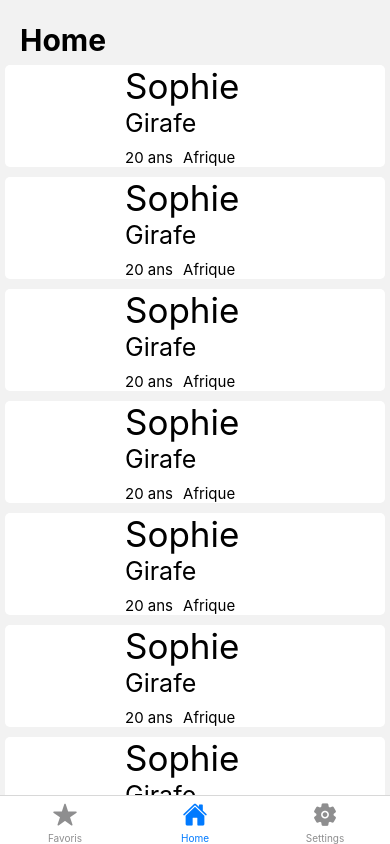
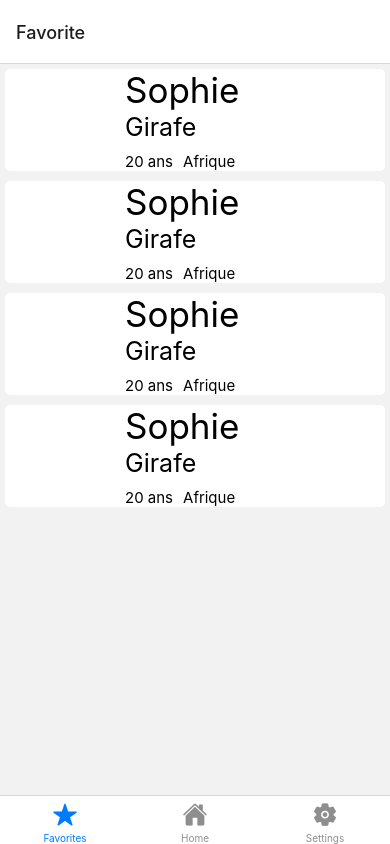
Before and after one commit to hugocffrd/Peyronon-Coiffard-Multiplateform, a React Native app: screen /Favorites in a window 390 px wide. Built offline with nearby package versions, Linux system fonts and the light colour scheme.

Commit message:
Refactor navigation, settings page

```diff
--- a/App.js
+++ b/App.js
@@ -1,5 +1,10 @@
+import { NavigationContainer } from "@react-navigation/native";
 import Navigation from "./navigation/Navigation";
 
 export default function App() {
-  return <Navigation />;
+  return(
+    <NavigationContainer>
+      <Navigation />
+    </NavigationContainer>
+  );
 }
--- a/components/settings/UserInformationBox.tsx
+++ b/components/settings/UserInformationBox.tsx
@@ -101,7 +101,6 @@ export default function UserInformationBox(props: UserInformationBoxProps) {
               size={12}
             />
           </View>
-          <hr/>
           <View style={styles.informations}>
           <WrapperText customStyle={styles.informationsText} text={"Password: "} size={18} />
           <WrapperText text={"*".repeat(passwordLength)} size={18} />
--- /dev/null
+++ b/navigation/FavoriteStack.tsx
@@ -0,0 +1,36 @@
+import { createStackNavigator } from "@react-navigation/stack"
+import React from 'react';
+import AnimalDetails from "../components/animal/AnimalDetails";
+import { Dimensions } from "react-native";
+import Favorite from "../screens/Favorite";
+
+const Stack = createStackNavigator();
+const windowWidth = Dimensions.get("window").width;
+
+//Faire l'inverse
+export default function StackNavigation(props) {
+    const {fontSize} = props;
+    return (
+        <Stack.Navigator>
+            <Stack.Screen
+                name="Favorite"
+            >
+             {(navigation) => (
+             <Favorite
+              fontSize={fontSize}
+              navigation={navigation}
+              windowWidth={windowWidth}
+            />
+            )}
+            </Stack.Screen>
+            <Stack.Screen
+                name="Details"
+                options={{
+                  title: "Details"
+                }}
+            >
+            {() => <AnimalDetails />}
+            </Stack.Screen>
+        </Stack.Navigator>
+    );
+}
--- /dev/null
+++ b/navigation/HomeStack.tsx
@@ -0,0 +1,41 @@
+import { createStackNavigator } from "@react-navigation/stack"
+import React from 'react';
+import AnimalDetails from "../components/animal/AnimalDetails";
+import { Dimensions } from "react-native";
+import Home from "../screens/Home";
+import { NavigationContainer } from "@react-navigation/native";
+
+const Stack = createStackNavigator();
+const windowWidth = Dimensions.get("window").width;
+const invisibleHeader = {
+    headerMode: 'none',
+    navigationOptions: {
+      headerVisible: false
+    }
+  }
+export default function StackNavigation(props) {
+    const {fontSize} = props;
+    return (
+            <Stack.Navigator>
+                <Stack.Screen
+                    name="Home"
+                >
+                { (navigation) => (
+                <Home
+                fontSize={fontSize}
+                navigation={navigation}
+                windowWidth={windowWidth}
+                />
+                )}
+                </Stack.Screen>
+                <Stack.Screen
+                    name="Details"
+                    options={{
+                    title: "Details"
+                    }}
+                >
+                {() => <AnimalDetails />}
+                </Stack.Screen>
+            </Stack.Navigator>
+    );
+}
--- a/navigation/Navigation.tsx
+++ b/navigation/Navigation.tsx
@@ -1,17 +1,15 @@
-import Home from "../screens/Home";
 import React, { useEffect, useState } from "react";
 import Ionicons from "react-native-vector-icons/Ionicons";
 
-import Favorite from "../screens/Favorite";
 import { NavigationContainer } from "@react-navigation/native";
 import { Dimensions } from "react-native";
 import { createBottomTabNavigator } from "@react-navigation/bottom-tabs";
-import AnimalDetails from "../components/animal/AnimalDetails";
 import Settings from "../screens/Settings";
 import { darkTheme, lightTheme } from "../theme/theme";
-import HeaderNavigation from "../components/navigation/HeaderNavigation";
 import { Provider } from "react-redux";
 import store from "../redux/store";
+import HomeStack from "./HomeStack";
+import FavoriteStack from "./FavoriteStack";
 
 export default function Navigation() {
   const Tab = createBottomTabNavigator();
@@ -31,14 +29,13 @@ export default function Navigation() {
 
   return (
     <Provider store={store}>
-      <NavigationContainer>
         <Tab.Navigator
-          initialRouteName="Home"
+        initialRouteName="Home"
           screenOptions={({ route }) => ({
             tabBarIcon: ({ color, size }) => {
               if (route.name === "Home") {
                 return <Ionicons name={"home"} size={size} color={color} />;
-              } else if (route.name === "Favoris") {
+              } else if (route.name === "Favorites") {
                 return <Ionicons name={"star"} size={size} color={color} />;
               } else if (route.name === "Settings") {
                 return <Ionicons name={"settings"} size={size} color={color} />;
@@ -47,54 +44,21 @@ export default function Navigation() {
           })}
         >
           <Tab.Screen
-            name="Favoris"
-            options={{
-              header: ({ navigation }) => (
-                <HeaderNavigation
-                  title="Favoris"
-                  navigation={navigation}
-                  windowWidth={windowWidth}
-                />
-              ),
-            }}
-          >
-            {(navigation) => <Favorite
-              fontSize={fontSize}
-              navigation={navigation}
-              windowWidth={windowWidth}
-            />}
-          </Tab.Screen>
+            name="Favorites"
+            component={FavoriteStack}
+            options={
+              {headerShown: false}
+            }
+          />
           <Tab.Screen
             name="Home"
-            options={{
-              header: ({ navigation }) => (
-                <HeaderNavigation
-                  title="Home"
-                  navigation={navigation}
-                  windowWidth={windowWidth}
-                />
-              ),
-            }}
-          >
-            {(navigation) => (
-              <Home
-                fontSize={fontSize}
-                navigation={navigation}
-                windowWidth={windowWidth}
-              />
-            )}
-          </Tab.Screen>
+            component={HomeStack}
+            options={
+              {headerShown: false}
+            }
+          />
           <Tab.Screen
             name="Settings"
-            options={{
-              header: ({ navigation }) => (
-                <HeaderNavigation
-                  title="Settings"
-                  navigation={navigation}
-                  windowWidth={windowWidth}
-                />
-              ),
-            }}
           >
             {() => (
               <Settings
@@ -105,23 +69,7 @@ export default function Navigation() {
               />
             )}
           </Tab.Screen>
-          <Tab.Screen
-            name="Animal Details"
-            options={{
-              tabBarButton: () => null,
-              header: ({ navigation }) => (
-                <HeaderNavigation
-                  title="Details"
-                  navigation={navigation}
-                  windowWidth={windowWidth}
-                />
-              ),
-            }}
-          >
-            {() => <AnimalDetails />}
-          </Tab.Screen>
         </Tab.Navigator>
-      </NavigationContainer>
     </Provider>
   );
 }
--- a/package.json
+++ b/package.json
@@ -20,6 +20,7 @@
     "react": "18.2.0",
     "react-dom": "^18.2.0",
     "react-native-gesture-handler": "~2.9.0",
+    "react-native-hr": "^1.1.4",
     "react-native-safe-area-view": "^1.1.1",
     "react-native-swipeable": "^0.6.0",
     "react-native-vector-icons": "^9.2.0",
--- a/screens/Favorite.tsx
+++ b/screens/Favorite.tsx
@@ -11,8 +11,8 @@ const styles = StyleSheet.create({
   },
   flatListContainer: {
     flex: 1,
-    paddingHorizontal: 10,
-    paddingVertical: 10,
+    paddingHorizontal: 5,
+    paddingVertical: 5,
     justifyContent: "space-between",
   },
   item: {
@@ -25,7 +25,7 @@ const styles = StyleSheet.create({
   },
   rightAction: {
     borderRadius:5,
-    backgroundColor: '#BBA700',
+    backgroundColor: '#e06666',
     justifyContent: 'center',
     marginBottom:5,
     marginTop:5,
@@ -69,7 +69,7 @@ export default function Favorite(props) {
 
 
   const handlePress = () => {
-    props.navigation.navigation.navigate("Animal Details");
+    props.navigation.navigation.navigate("Details");
     // props.navigation.navigate("Animal Details", {animalProps: props.animalDetails});
   };
 
@@ -91,7 +91,7 @@ export default function Favorite(props) {
       activeOpacity={0.5}
       onPress={(item) => handleDeleteFavoritePress(item)}>
     <Animated.Text style={[styles.actionText, { transform: [{ scale }] }]}>
-      Add to Favorite
+      Delete From Favorite
     </Animated.Text>
   </TouchableOpacity>
     );
--- a/screens/Home.tsx
+++ b/screens/Home.tsx
@@ -75,7 +75,7 @@ export default function Home(props) {
   ];
 
   const handlePress = () => {
-    props.navigation.navigation.navigate("Animal Details");
+    props.navigation.navigation.navigate("Details");
     // props.navigation.navigate("Animal Details", {animalProps: props.animalDetails});
   };
 
```
Also changed, not shown: screens/Settings.tsx (+0 -7 lines), 2 other files (tests, documents, lock files or other folders).
